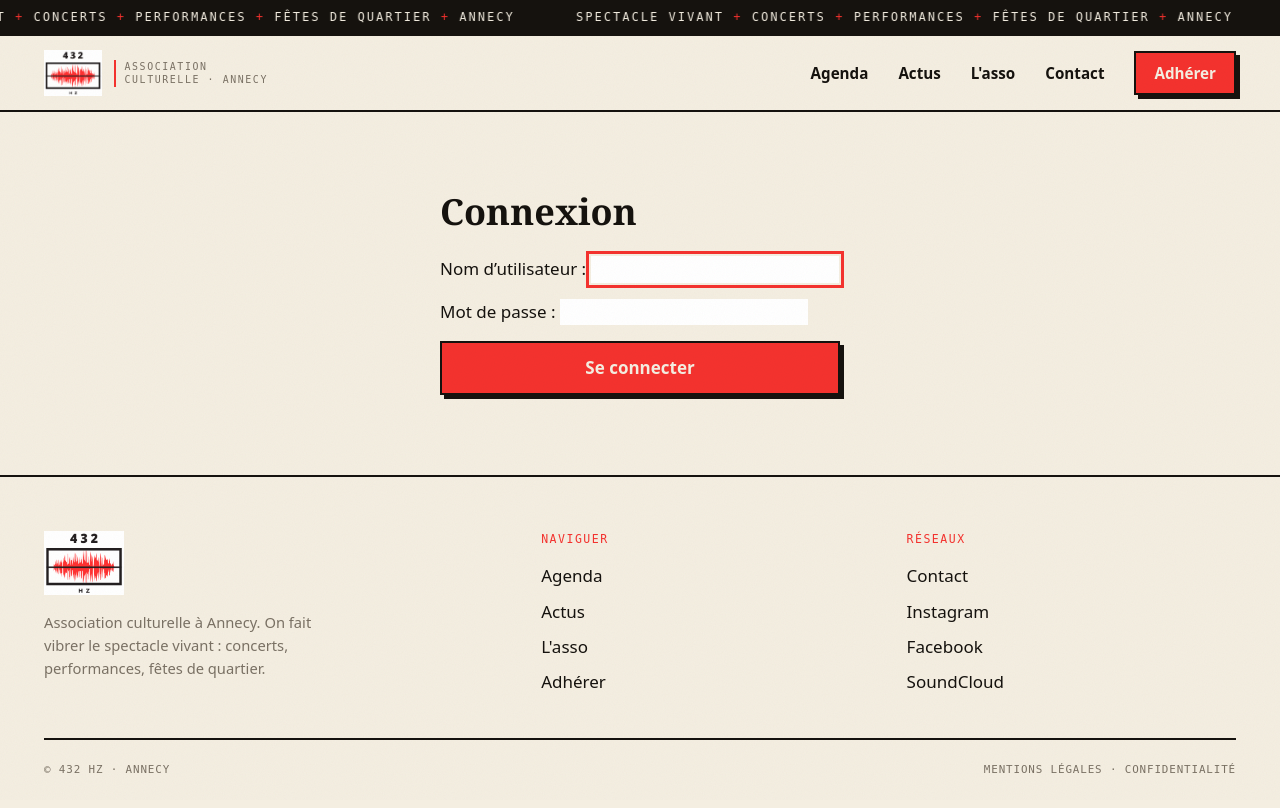
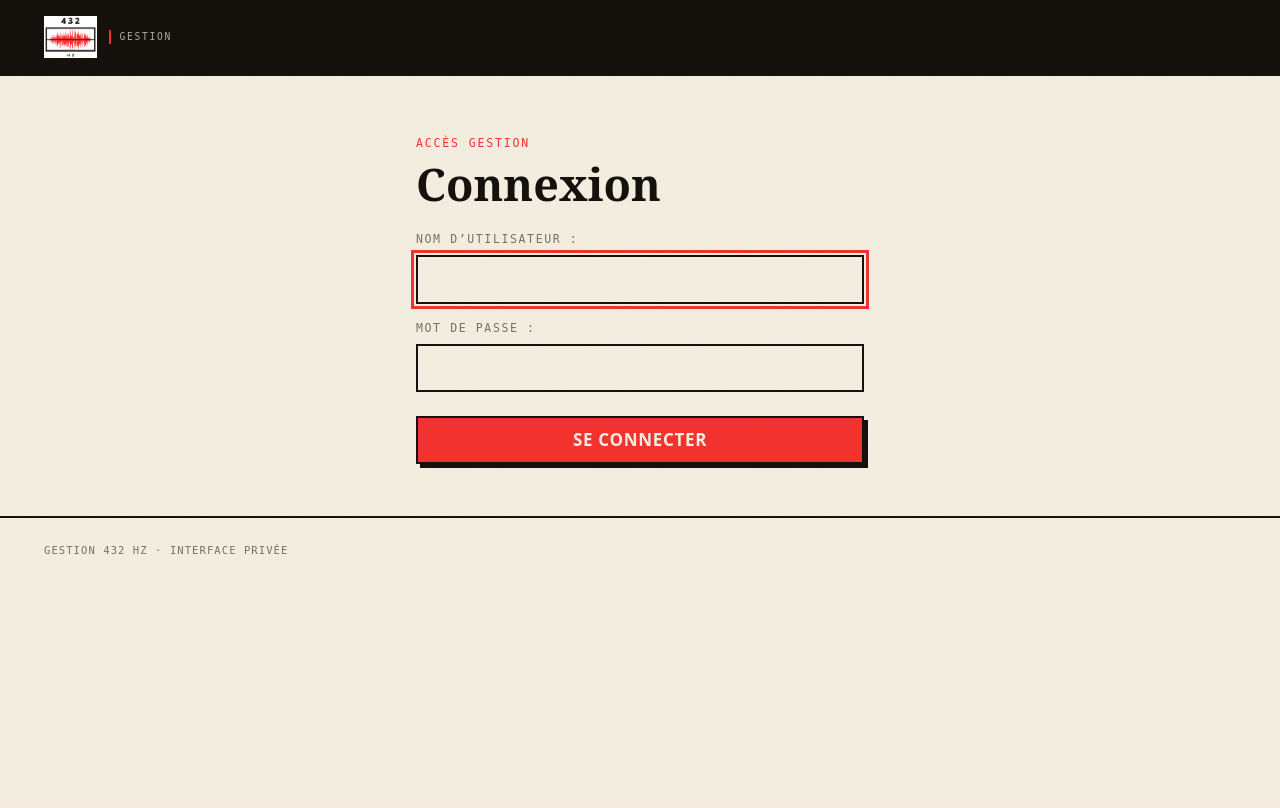
Before and after one commit to NicoWithManyO/432HZ, a Django app: page /gestion/connexion/ in a window 1280 px wide. After the commit the page ends 554 px from the top, so only its background shows below. Run offline with Django 5.2, Linux system fonts and the light colour scheme; style sheets or scripts are compiled from the project's sources; some web fonts are replaced.

Commit message:
ajout: socle UI gestion (app apps/gestion, layout base_gestion, composants charte)

```diff
--- a/apps/accounts/views.py
+++ b/apps/accounts/views.py
@@ -2,11 +2,9 @@ from django.contrib.auth import login
 from django.db import transaction
 from django.shortcuts import redirect, render
 from django.utils import timezone
-from django.views.generic import TemplateView
 
 from .forms import InvitationAcceptForm
 from .models import EDITOR, Invitation, Profile
-from .permissions import ValidatedRequiredMixin
 
 # Backend explicite : l'utilisateur fraîchement créé n'a pas d'attribut `backend`.
 _AUTH_BACKEND = "django.contrib.auth.backends.ModelBackend"
@@ -42,7 +40,3 @@ def accept_invitation(request, token):
         "gestion/invitation_accept.html",
         {"form": form, "invitation": invitation},
     )
-
-
-class DashboardView(ValidatedRequiredMixin, TemplateView):
-    template_name = "gestion/dashboard.html"
--- /dev/null
+++ b/apps/gestion/apps.py
@@ -0,0 +1,5 @@
+from django.apps import AppConfig
+
+
+class GestionConfig(AppConfig):
+    name = "apps.gestion"
--- a/apps/accounts/urls.py
+++ b/apps/gestion/urls.py
@@ -1,5 +1,13 @@
+"""Routage de l'interface de gestion conviviale (`/gestion/`).
+
+Porte le namespace `gestion`. L'authentification (login/logout/invitation) reste
+servie par des vues d'`apps.accounts` (domaine comptes), simplement câblée ici.
+"""
+
 from django.contrib.auth.views import LoginView, LogoutView
 from django.urls import path
+
+from apps.accounts.views import accept_invitation
 
 from . import views
 
@@ -9,5 +17,5 @@ urlpatterns = [
     path("", views.DashboardView.as_view(), name="dashboard"),
     path("connexion/", LoginView.as_view(template_name="gestion/login.html"), name="login"),
     path("deconnexion/", LogoutView.as_view(), name="logout"),
-    path("invitation/<str:token>/", views.accept_invitation, name="accept-invitation"),
+    path("invitation/<str:token>/", accept_invitation, name="accept-invitation"),
 ]
--- a/config/settings/base.py
+++ b/config/settings/base.py
@@ -34,6 +34,8 @@ INSTALLED_APPS = [
     "apps.events",
     "apps.news",
     "apps.pages",
+    # Présentation de l'admin convivial (namespace url `gestion`)
+    "apps.gestion",
 ]
 
 MIDDLEWARE = [
@@ -91,7 +93,7 @@ PASSWORD_HASHERS = [
 ]
 
 
-# Authentification — point d'entrée de la gestion (cf apps.accounts.urls).
+# Authentification — point d'entrée de la gestion (cf apps.gestion.urls).
 
 LOGIN_URL = "gestion:login"
 LOGIN_REDIRECT_URL = "gestion:dashboard"
--- a/config/urls.py
+++ b/config/urls.py
@@ -7,7 +7,7 @@ from django.urls import include, path
 
 urlpatterns = [
     path("django-admin/", admin.site.urls),
-    path("gestion/", include("apps.accounts.urls")),
+    path("gestion/", include("apps.gestion.urls")),
     path("", include("apps.pages.urls")),
 ]
 
--- a/templates/base.html
+++ b/templates/base.html
@@ -17,6 +17,7 @@
 <body>
   <a class="skip-link" href="#main">Aller au contenu</a>
 
+  {% block ticker_bar %}
   {# Ticker — bandeau noir défilant (piste dupliquée ×2 pour la boucle). #}
   <div class="ticker bg-ink text-paper overflow-hidden whitespace-nowrap border-b-2 border-ink" aria-hidden="true">
     <div class="animate-ticker inline-block py-2 font-mono uppercase tracking-[.18em] text-[.74rem]">
@@ -27,7 +28,9 @@
       {% endblock %}
     </div>
   </div>
+  {% endblock ticker_bar %}
 
+  {% block header %}
   {# Header sticky — logo + nav desktop + burger mobile. #}
   <header class="sticky top-0 z-[70] bg-paper border-b-2 border-ink">
     <div class="wrap flex items-center justify-between gap-4 min-h-[var(--hdr)] py-3">
@@ -60,11 +63,13 @@
       <a class="mt-7 bg-red text-paper border-2 border-ink shadow-[5px_5px_0_var(--ink)] text-center text-xl font-extrabold p-[18px]" href="/adherer/">Adhérer</a>
     </nav>
   </div>
+  {% endblock header %}
 
   <main id="main">
     {% block content %}{% endblock %}
   </main>
 
+  {% block footer %}
   {# Footer — logo + navigation + réseaux. #}
   <footer class="bg-paper pt-[clamp(40px,7vw,54px)] pb-[30px] border-t-2 border-ink">
     <div class="wrap">
@@ -98,6 +103,7 @@
       </div>
     </div>
   </footer>
+  {% endblock footer %}
 
   <script type="module" src="{% static 'js/main.js' %}"></script>
 </body>
--- /dev/null
+++ b/templates/gestion/base_gestion.html
@@ -0,0 +1,45 @@
+{% extends "base.html" %}
+{% load static %}
+
+{# Layout de l'admin convivial : même charte « affiche », topbar sombre dédiée.
+   Pas de ticker ni de nav publique. La nav gestion n'apparaît que pour un profil
+   validé (les pages login/invitation, anonymes, n'affichent que le logo). #}
+
+{% block ticker_bar %}{% endblock %}
+
+{% block header %}
+<header class="sticky top-0 z-[70] bg-ink text-paper border-b-2 border-ink">
+  <div class="wrap flex items-center justify-between gap-4 min-h-[var(--hdr)] py-3">
+    <a href="{% url 'gestion:dashboard' %}" class="flex items-center gap-3 min-w-0">
+      <img src="{% static 'brand/logo-432hz.png' %}" alt="432 Hz" class="h-[clamp(34px,6vw,42px)] w-auto">
+      <span class="font-mono text-[.6rem] tracking-[.18em] uppercase text-paper/70 border-l-2 border-red pl-[9px]">Gestion</span>
+    </a>
+
+    {% if user.is_authenticated and user.profile.is_validated %}
+    <nav class="flex items-center gap-[clamp(14px,2.4vw,28px)] text-[.9rem]" aria-label="Navigation gestion">
+      <a class="nav-link" href="{% url 'gestion:dashboard' %}">Tableau de bord</a>
+      {# Events · Actus · Médiathèque · Comptes : ajoutés au fil des sous-étapes P2. #}
+      {% block gestion_nav %}{% endblock %}
+      <form method="post" action="{% url 'gestion:logout' %}" class="inline">
+        {% csrf_token %}
+        <button type="submit" class="nav-link">Déconnexion</button>
+      </form>
+    </nav>
+    {% endif %}
+  </div>
+</header>
+{% endblock %}
+
+{% block footer %}
+<footer class="bg-paper border-t-2 border-ink py-6">
+  <div class="wrap font-mono text-[.66rem] uppercase tracking-[.1em] text-muted">
+    Gestion 432 Hz · interface privée
+  </div>
+</footer>
+{% endblock %}
+
+{% block content %}
+<section class="wrap py-[clamp(28px,5vw,52px)]">
+  {% block gestion %}{% endblock %}
+</section>
+{% endblock %}
--- a/templates/gestion/login.html
+++ b/templates/gestion/login.html
@@ -1,14 +1,16 @@
-{% extends "base.html" %}
+{% extends "gestion/base_gestion.html" %}
 
 {% block title %}Connexion · Gestion 432 Hz{% endblock %}
 
-{% block content %}
-<section class="wrap py-[clamp(40px,8vw,80px)] max-w-md">
-  <h1 class="font-display font-black text-4xl mb-6">Connexion</h1>
-  <form method="post" class="flex flex-col gap-4">
+{% block gestion %}
+<div class="max-w-md mx-auto">
+  <span class="font-mono uppercase tracking-[.16em] text-[.72rem] text-red">Accès gestion</span>
+  <h1 class="font-display font-black text-[clamp(2rem,5vw,2.8rem)] leading-none mt-2 mb-6">Connexion</h1>
+
+  <form method="post" class="gestion-form flex flex-col gap-4">
     {% csrf_token %}
     {{ form.as_p }}
-    <button type="submit" class="bg-red text-paper border-2 border-ink shadow-hard px-5 py-3 font-extrabold">Se connecter</button>
+    <button type="submit" class="btn btn--red mt-2">Se connecter</button>
   </form>
-</section>
+</div>
 {% endblock %}
--- a/theme/globals.css
+++ b/theme/globals.css
@@ -161,6 +161,71 @@ html.js .rv.pending {
     transform: none;
     visibility: visible;
   }
+
+  /* --- Composants d'admin (interface /gestion/) ---
+     Charte « affiche » : radius 0, bordures nettes, ombres dures. */
+
+  /* Bouton : ombre dure qui s'agrandit au hover. .btn--red (CTA) / .btn--ghost. */
+  .btn {
+    display: inline-flex;
+    align-items: center;
+    justify-content: center;
+    min-height: 48px;
+    padding: 0 20px;
+    border: 2px solid var(--ink);
+    box-shadow: 4px 4px 0 var(--ink);
+    font-family: var(--grotesk);
+    font-weight: 800;
+    text-transform: uppercase;
+    letter-spacing: 0.04em;
+    cursor: pointer;
+    transition: transform 0.14s, box-shadow 0.14s;
+  }
+  .btn:hover {
+    transform: translate(-2px, -2px);
+    box-shadow: 6px 6px 0 var(--ink);
+  }
+  .btn--red {
+    background: var(--red);
+    color: var(--paper);
+  }
+
+  /* Formulaire d'admin : style appliqué aux champs rendus par Django (as_p / partial),
+     pour ne pas répéter les classes sur chaque widget. Labels mono, champs cadrés. */
+  .gestion-form label {
+    display: block;
+    font-family: var(--mono);
+    font-size: 0.72rem;
+    text-transform: uppercase;
+    letter-spacing: 0.14em;
+    color: var(--muted);
+    margin-bottom: 6px;
+  }
+  .gestion-form input,
+  .gestion-form select,
+  .gestion-form textarea {
+    width: 100%;
+    border: 2px solid var(--ink);
+    background: var(--paper);
+    padding: 10px 12px;
+    font-family: var(--grotesk);
+    font-size: 1rem;
+  }
+  .gestion-form .helptext {
+    display: block;
+    margin: 4px 0 0;
+    padding: 0;
+    list-style: none;
+    font-size: 0.8rem;
+    color: var(--muted);
+  }
+  .gestion-form .errorlist {
+    margin: 4px 0;
+    padding: 0;
+    list-style: none;
+    color: var(--red-deep);
+    font-size: 0.85rem;
+  }
 }
 
 /* Respect strict de prefers-reduced-motion : coupe animations, ticker, scroll doux,
```
Also changed, not shown: apps/gestion/views.py (added, +9 -0 lines), templates/gestion/dashboard.html (+9 -11 lines), templates/gestion/invitation_accept.html (+10 -8 lines), templates/gestion/invitation_invalid.html (+7 -6 lines), apps/gestion/__init__.py (added).
